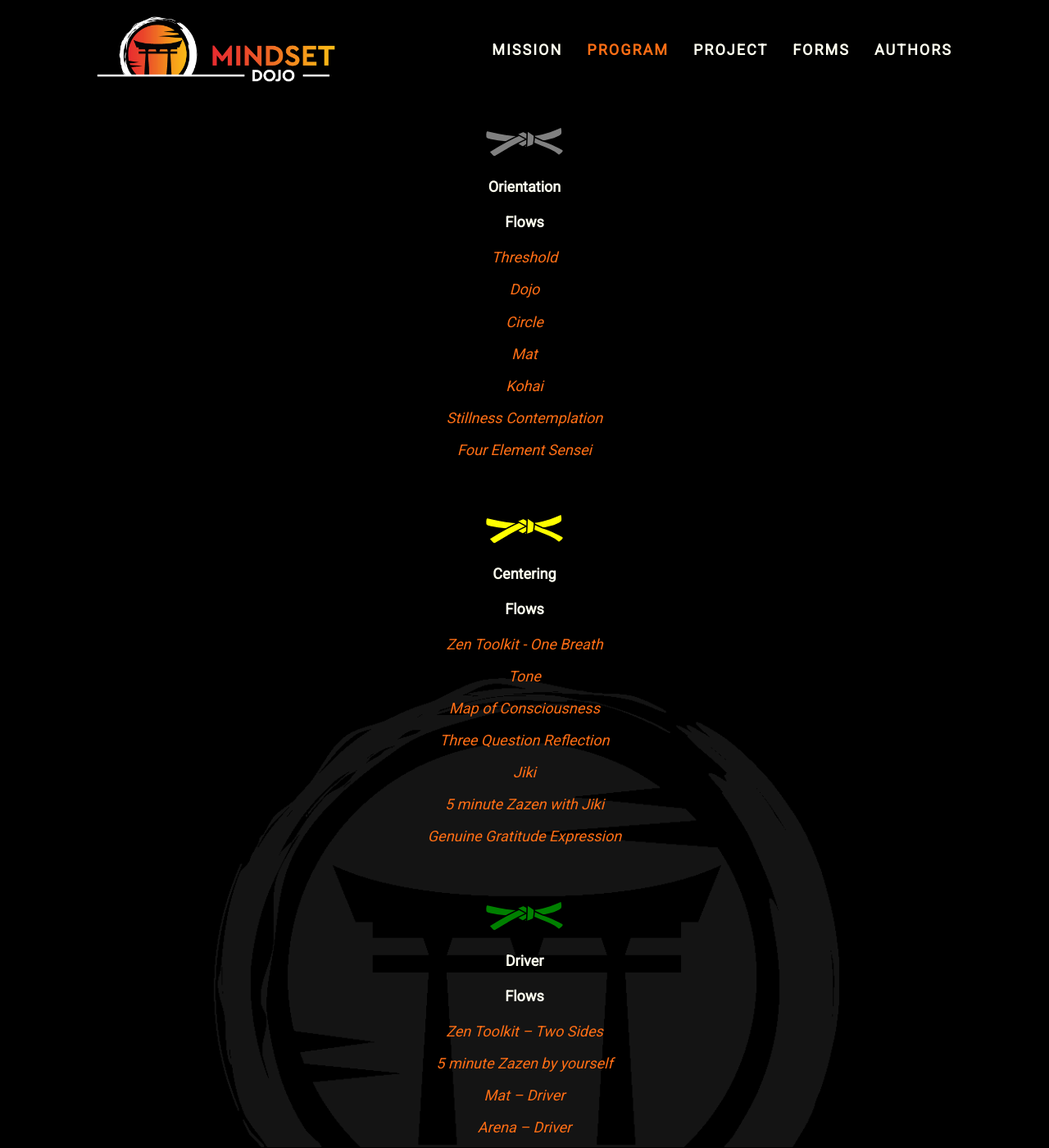
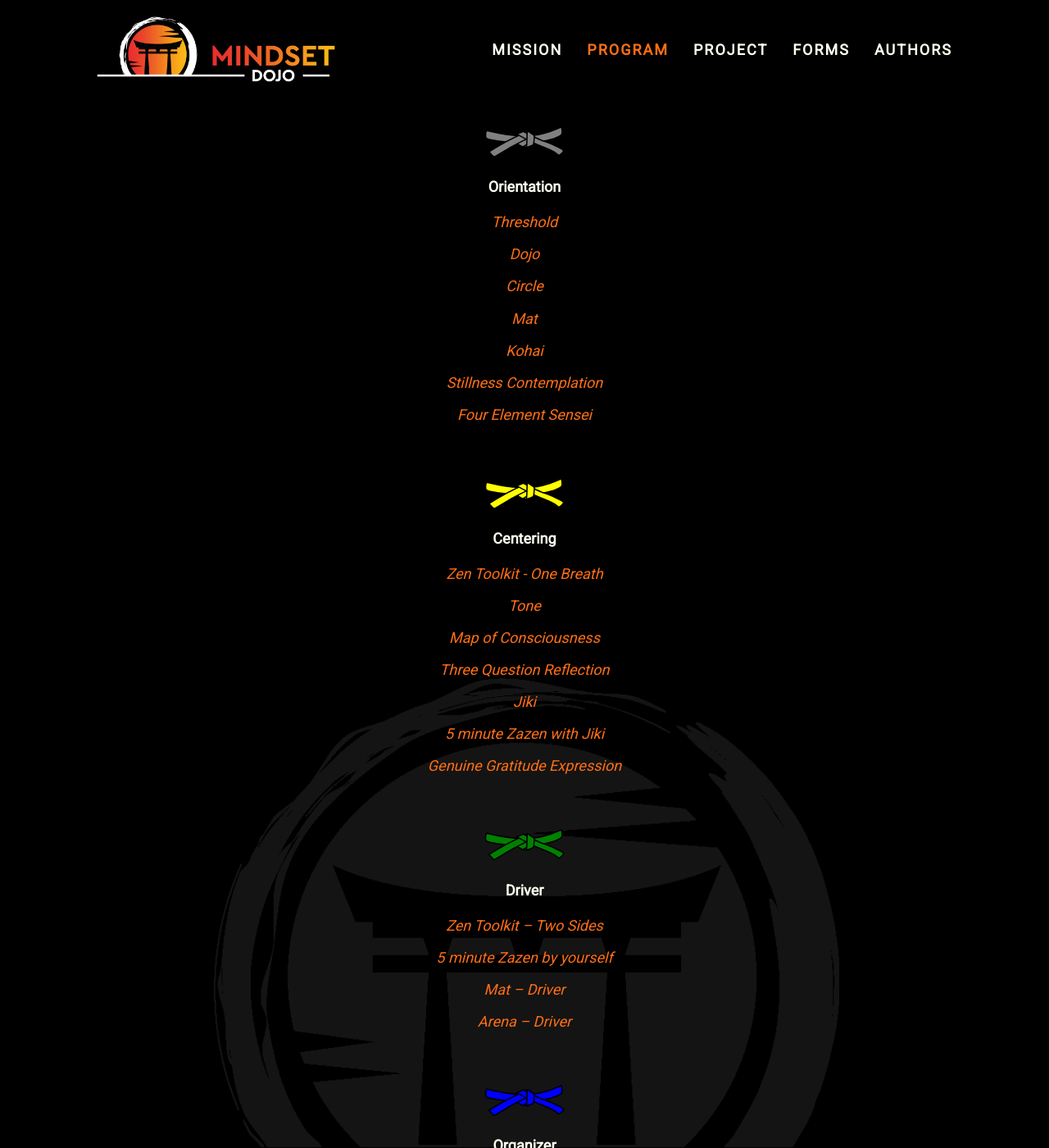
Before and after one commit to mindset-dojo/mindset-dojo.github.io, a Jekyll site: the page built from program.md, in a window 1280 px wide and 1400 px high, scrolled down 772 px. Shown: the whole window at 82% size. Built offline with Jekyll 4.4.1, drawn with Linux system fonts in a browser that asks for light colours; some web fonts are replaced; some of the changed text lies outside the part shown.

Commit message:
refactor: remove overpronounced structure labels

```diff
--- a/_data/sections/program.yaml
+++ b/_data/sections/program.yaml
@@ -11,7 +11,6 @@ sections:
   - type: levels
     data:
       label: "Training Levels"
-      flows_label: "Flows"
       items:
         - color: gray
           label: 7th Kyu
--- a/_includes/sections/levels.html
+++ b/_includes/sections/levels.html
@@ -3,7 +3,6 @@ levels section
 
 section.data expects:
   - label:            string            e.g., "Levels"
-  - flows_label:      string            e.g., "Flows"
   - items:            array of level objects
 
 Each level item shape:
@@ -30,8 +29,6 @@ Each level item shape:
 
     <p><strong>{{ lv.intention }}</strong></p>
 
-    {%- if D.flows_label and lv.flows and lv.flows.size > 0 -%}
-      <p><strong>{{ D.flows_label }}</strong></p>
     <ul>
       {%- for f in lv.flows -%}
         {%- if f.url | slice: 0, 1 == "/" -%}
@@ -49,7 +46,6 @@ Each level item shape:
         {%- endif -%}
       {%- endfor -%}
     </ul>
-    {%- endif -%}
   {%- endfor -%}
 </section>
 {%- endif -%}
```
Lines whose indentation alone changed are shown as unchanged.
